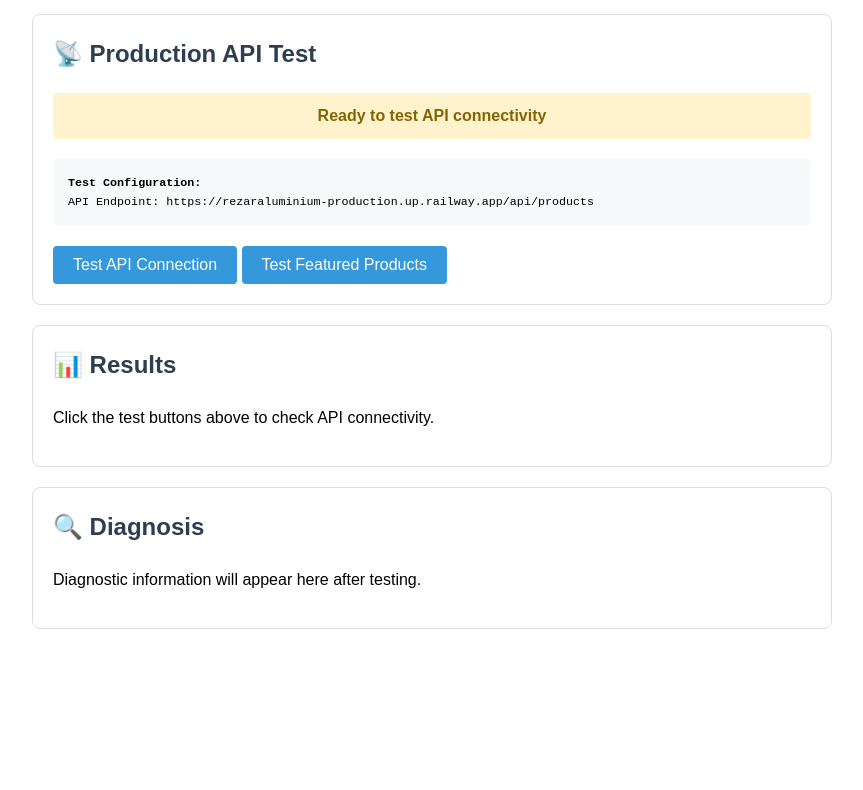
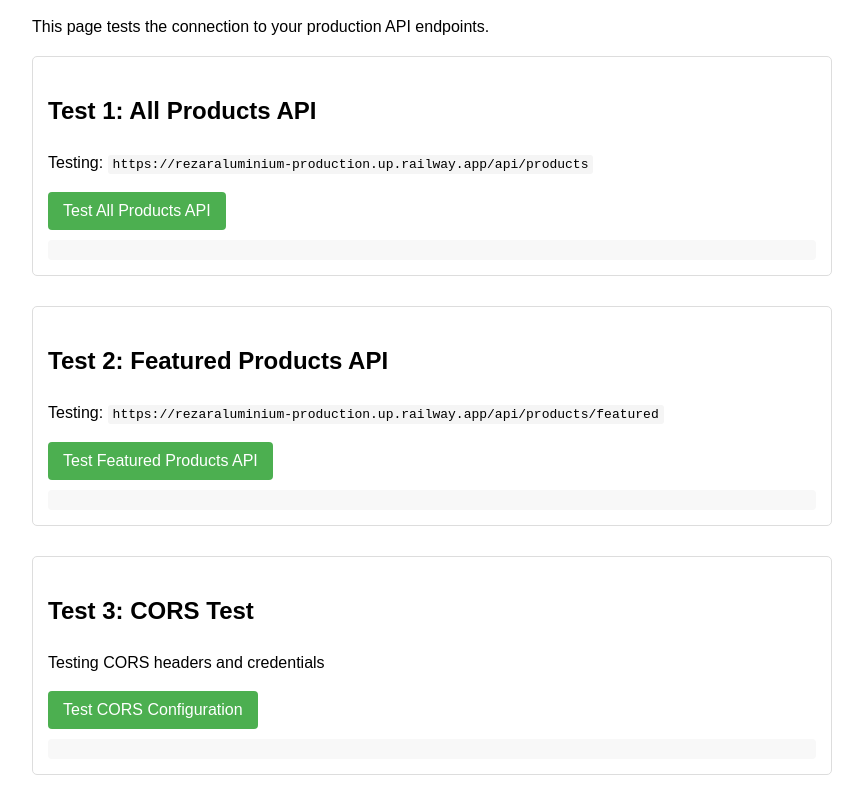
Before and after one commit to dromorongit/RezarAluminium, a plain HTML site: page test_api_connectivity.html in a window 1280 px wide. Shown: the part 100-890 px from the top of the page, without its empty margins (208-1071 px from the left). Before the commit the page ends 800 px from the top, so only its background shows below. Drawn offline with Linux system fonts and the light colour scheme.

Commit message:
added commits

```diff
--- a/test_api_connectivity.html
+++ b/test_api_connectivity.html
@@ -7,137 +7,99 @@
     <style>
         body {
             font-family: Arial, sans-serif;
-            line-height: 1.6;
-            padding: 20px;
             max-width: 800px;
             margin: 0 auto;
-        }
-        h1 {
-            color: #333;
-            text-align: center;
+            padding: 20px;
+            line-height: 1.6;
         }
         .test-section {
+            margin-bottom: 30px;
+            padding: 15px;
             border: 1px solid #ddd;
-            border-radius: 8px;
-            padding: 20px;
-            margin: 20px 0;
+            border-radius: 5px;
         }
-        .test-section h2 {
-            margin-top: 0;
-            color: #2c3e50;
-        }
-        .status {
-            padding: 10px;
-            margin: 10px 0;
-            border-radius: 4px;
-            text-align: center;
-            font-weight: bold;
-        }
-        .success {
-            background-color: #d4edda;
-            color: #155724;
-        }
-        .error {
-            background-color: #f8d7da;
-            color: #721c24;
-        }
-        .loading {
-            background-color: #fff3cd;
-            color: #856404;
-        }
-        .debug-info {
-            background-color: #f8f9fa;
-            padding: 15px;
-            border-radius: 4px;
-            margin: 20px 0;
-            font-family: monospace;
-            font-size: 0.9em;
-            overflow-x: auto;
-        }
-        button {
-            background-color: #3498db;
+        .test-button {
+            background-color: #4CAF50;
             color: white;
+            padding: 10px 15px;
             border: none;
-            padding: 10px 20px;
             border-radius: 4px;
             cursor: pointer;
             font-size: 16px;
         }
-        button:hover {
-            background-color: #2980b9;
+        .test-button:hover {
+            background-color: #45a049;
         }
-        button:disabled {
-            background-color: #95a5a6;
-            cursor: not-allowed;
+        .test-result {
+            margin-top: 10px;
+            padding: 10px;
+            border-radius: 4px;
+            background-color: #f8f8f8;
+        }
+        .success {
+            color: green;
+            background-color: #e8f5e9;
+        }
+        .error {
+            color: red;
+            background-color: #ffebee;
+        }
+        .loading {
+            color: blue;
+            background-color: #e3f2fd;
+        }
+        .api-url {
+            font-family: monospace;
+            background-color: #f5f5f5;
+            padding: 2px 5px;
+            border-radius: 3px;
         }
     </style>
 </head>
 <body>
-    <h1>🔌 API Connectivity Test</h1>
+    <h1>Rezar Aluminium API Connectivity Test</h1>
+    <p>This page tests the connection to your production API endpoints.</p>
 
     <div class="test-section">
-        <h2>📡 Production API Test</h2>
-        <div id="status" class="status loading">Ready to test API connectivity</div>
-
-        <div class="debug-info">
-            <strong>Test Configuration:</strong><br>
-            <div id="debug-log">API Endpoint: https://rezaraluminium-production.up.railway.app/api/products</div>
-        </div>
-
-        <button id="test-api-btn" onclick="testAPI()">Test API Connection</button>
-        <button id="test-featured-btn" onclick="testFeaturedAPI()">Test Featured Products</button>
+        <h2>Test 1: All Products API</h2>
+        <p>Testing: <span class="api-url">https://rezaraluminium-production.up.railway.app/api/products</span></p>
+        <button class="test-button" onclick="testAllProducts()">Test All Products API</button>
+        <div id="allProductsResult" class="test-result"></div>
     </div>
 
     <div class="test-section">
-        <h2>📊 Results</h2>
-        <div id="results-container">
-            <p>Click the test buttons above to check API connectivity.</p>
-        </div>
+        <h2>Test 2: Featured Products API</h2>
+        <p>Testing: <span class="api-url">https://rezaraluminium-production.up.railway.app/api/products/featured</span></p>
+        <button class="test-button" onclick="testFeaturedProducts()">Test Featured Products API</button>
+        <div id="featuredProductsResult" class="test-result"></div>
     </div>
 
     <div class="test-section">
-        <h2>🔍 Diagnosis</h2>
-        <div id="diagnosis-container">
-            <p>Diagnostic information will appear here after testing.</p>
+        <h2>Test 3: CORS Test</h2>
+        <p>Testing CORS headers and credentials</p>
+        <button class="test-button" onclick="testCORS()">Test CORS Configuration</button>
+        <div id="corsResult" class="test-result"></div>
     </div>
+
+    <div class="test-section">
+        <h2>Test Results Summary</h2>
+        <div id="summaryResult" class="test-result"></div>
     </div>
 
     <script>
-        document.addEventListener('DOMContentLoaded', function() {
-            const statusElement = document.getElementById('status');
-            const debugLogElement = document.getElementById('debug-log');
-            const resultsContainer = document.getElementById('results-container');
-            const diagnosisContainer = document.getElementById('diagnosis-container');
+        let testResults = {
+            allProducts: null,
+            featuredProducts: null,
+            cors: null
+        };
 
-            function logDebug(message) {
-                debugLogElement.innerHTML += `<br>${new Date().toISOString()}: ${message}`;
-                console.log(message);
-            }
-
-            function logResult(message, isSuccess = true) {
-                const resultElement = document.createElement('div');
-                resultElement.className = isSuccess ? 'status success' : 'status error';
-                resultElement.textContent = message;
-                resultsContainer.appendChild(resultElement);
-            }
-
-            function logDiagnosis(message) {
-                const diagnosisElement = document.createElement('p');
-                diagnosisElement.innerHTML = `<strong>${new Date().toISOString()}:</strong> ${message}`;
-                diagnosisContainer.appendChild(diagnosisElement);
-            }
-
-            async function testAPI() {
-                statusElement.textContent = 'Testing API connection...';
-                statusElement.className = 'status loading';
-
-                resultsContainer.innerHTML = '<p>Testing basic products endpoint...</p>';
-                diagnosisContainer.innerHTML = '<p>Running diagnostics...</p>';
+        async function testAllProducts() {
+            const resultDiv = document.getElementById('allProductsResult');
+            resultDiv.innerHTML = '<strong>Testing...</strong>';
+            resultDiv.className = 'test-result loading';
 
             try {
-                    logDebug('Starting API connectivity test...');
                 const startTime = Date.now();
-
                 const response = await fetch('https://rezaraluminium-production.up.railway.app/api/products', {
                     method: 'GET',
                     headers: {
@@ -150,110 +112,204 @@
                 const endTime = Date.now();
                 const responseTime = endTime - startTime;
 
-                    logDebug(`API Response Status: ${response.status}`);
-                    logDebug(`API Response Time: ${responseTime}ms`);
-
                 if (!response.ok) {
                     throw new Error(`HTTP error! status: ${response.status}`);
                 }
 
                 const products = await response.json();
-                    logDebug(`Successfully loaded ${products.length} products`);
 
-                    // Display results
-                    logResult(`✅ API Connection Successful!`, true);
-                    logResult(`📊 Products Found: ${products.length}`, true);
-                    logResult(`⏱️ Response Time: ${responseTime}ms`, true);
+                resultDiv.innerHTML = `
+                    <strong>✅ SUCCESS</strong><br>
+                    Status: ${response.status}<br>
+                    Response Time: ${responseTime}ms<br>
+                    Products Found: ${products.length}<br>
+                    ${products.length > 0 ? 'Sample Product: ' + products[0].name : ''}
+                `;
+                resultDiv.className = 'test-result success';
 
-                    if (products.length > 0) {
-                        logResult(`📋 Sample Product: ${products[0].name} (${products[0].id})`, true);
-                    }
+                testResults.allProducts = {
+                    success: true,
+                    status: response.status,
+                    count: products.length,
+                    responseTime: responseTime
+                };
 
-                    // Run diagnostics
-                    if (products.length === 0) {
-                        logDiagnosis('⚠️ WARNING: No products found in database. Check if products have been added via admin interface.');
-                        logDiagnosis('🔍 DIAGNOSIS: API is working but database is empty.');
-                    } else {
-                        logDiagnosis('✅ SUCCESS: API is working and returning products.');
-                        logDiagnosis('🔍 DIAGNOSIS: Frontend should be able to display products.');
-                    }
-
-                    statusElement.textContent = 'API Test Completed Successfully!';
-                    statusElement.className = 'status success';
+                updateSummary();
 
             } catch (error) {
-                    logDebug(`API Test Failed: ${error.message}`);
-                    logDebug(`Error details: ${error.stack}`);
+                resultDiv.innerHTML = `
+                    <strong>❌ ERROR</strong><br>
+                    Error: ${error.message}<br>
+                    ${error.stack ? 'Details: ' + error.stack.substring(0, 200) + '...' : ''}
+                `;
+                resultDiv.className = 'test-result error';
 
-                    logResult(`❌ API Connection Failed: ${error.message}`, false);
+                testResults.allProducts = {
+                    success: false,
+                    error: error.message
+                };
 
-                    // Run error diagnostics
-                    if (error.message.includes('Failed to fetch')) {
-                        logDiagnosis('🔍 DIAGNOSIS: Network error - cannot reach the API server.');
-                        logDiagnosis('💡 SOLUTION: Check if the production API is running and accessible.');
-                        logDiagnosis('🌐 Try accessing: https://rezaraluminium-production.up.railway.app/api/products');
-                    } else if (error.message.includes('HTTP error! status:')) {
-                        const statusCode = error.message.match(/status: (\d+)/)[1];
-                        logDiagnosis(`🔍 DIAGNOSIS: API returned error status ${statusCode}.`);
-                        if (statusCode === '404') {
-                            logDiagnosis('💡 SOLUTION: API endpoint not found - check backend routes.');
-                        } else if (statusCode === '500') {
-                            logDiagnosis('💡 SOLUTION: Server error - check backend logs.');
-                        }
-                    } else {
-                        logDiagnosis('🔍 DIAGNOSIS: Unknown API error occurred.');
-                        logDiagnosis('💡 SOLUTION: Check browser console for more details.');
-                    }
-
-                    statusElement.textContent = `API Test Failed: ${error.message}`;
-                    statusElement.className = 'status error';
+                updateSummary();
             }
         }
 
-            async function testFeaturedAPI() {
-                statusElement.textContent = 'Testing featured products endpoint...';
-                statusElement.className = 'status loading';
+        async function testFeaturedProducts() {
+            const resultDiv = document.getElementById('featuredProductsResult');
+            resultDiv.innerHTML = '<strong>Testing...</strong>';
+            resultDiv.className = 'test-result loading';
 
             try {
-                    logDebug('Testing featured products endpoint...');
-
+                const startTime = Date.now();
                 const response = await fetch('https://rezaraluminium-production.up.railway.app/api/products/featured', {
                     method: 'GET',
                     headers: {
                         'Content-Type': 'application/json',
                         'Accept': 'application/json'
-                        }
+                    },
+                    credentials: 'include'
                 });
 
-                    logDebug(`Featured API Response Status: ${response.status}`);
+                const endTime = Date.now();
+                const responseTime = endTime - startTime;
 
                 if (!response.ok) {
                     throw new Error(`HTTP error! status: ${response.status}`);
                 }
 
                 const featured = await response.json();
-                    logDebug(`Found ${featured.length} featured products`);
 
-                    logResult(`✅ Featured API Working: ${featured.length} featured products`, true);
+                resultDiv.innerHTML = `
+                    <strong>✅ SUCCESS</strong><br>
+                    Status: ${response.status}<br>
+                    Response Time: ${responseTime}ms<br>
+                    Featured Products Found: ${featured.length}<br>
+                    ${featured.length > 0 ? 'Sample: ' + featured[0].name : ''}
+                `;
+                resultDiv.className = 'test-result success';
 
-                    if (featured.length === 0) {
-                        logDiagnosis('ℹ️ INFO: No featured products found - check if any products are marked as featured in admin.');
-                    }
+                testResults.featuredProducts = {
+                    success: true,
+                    status: response.status,
+                    count: featured.length,
+                    responseTime: responseTime
+                };
 
-                    statusElement.textContent = 'Featured API Test Completed!';
-                    statusElement.className = 'status success';
+                updateSummary();
 
             } catch (error) {
-                    logDebug(`Featured API Test Failed: ${error.message}`);
-                    logResult(`❌ Featured API Failed: ${error.message}`, false);
-                    statusElement.textContent = `Featured API Test Failed: ${error.message}`;
-                    statusElement.className = 'status error';
+                resultDiv.innerHTML = `
+                    <strong>❌ ERROR</strong><br>
+                    Error: ${error.message}<br>
+                    ${error.stack ? 'Details: ' + error.stack.substring(0, 200) + '...' : ''}
+                `;
+                resultDiv.className = 'test-result error';
+
+                testResults.featuredProducts = {
+                    success: false,
+                    error: error.message
+                };
+
+                updateSummary();
             }
         }
 
-            // Expose functions for debugging
-            window.testAPI = testAPI;
-            window.testFeaturedAPI = testFeaturedAPI;
+        async function testCORS() {
+            const resultDiv = document.getElementById('corsResult');
+            resultDiv.innerHTML = '<strong>Testing...</strong>';
+            resultDiv.className = 'test-result loading';
+
+            try {
+                const response = await fetch('https://rezaraluminium-production.up.railway.app/api/products', {
+                    method: 'OPTIONS',
+                    headers: {
+                        'Origin': window.location.origin,
+                        'Access-Control-Request-Method': 'GET',
+                        'Access-Control-Request-Headers': 'content-type'
+                    }
+                });
+
+                resultDiv.innerHTML = `
+                    <strong>✅ CORS Test Completed</strong><br>
+                    Status: ${response.status}<br>
+                    CORS appears to be configured correctly
+                `;
+                resultDiv.className = 'test-result success';
+
+                testResults.cors = {
+                    success: true,
+                    status: response.status
+                };
+
+                updateSummary();
+
+            } catch (error) {
+                resultDiv.innerHTML = `
+                    <strong>⚠️ CORS Test Note</strong><br>
+                    CORS preflight test completed with status: ${error.message}<br>
+                    This is normal if the server doesn't explicitly handle OPTIONS requests
+                `;
+                resultDiv.className = 'test-result';
+
+                testResults.cors = {
+                    success: true,
+                    note: 'CORS test completed'
+                };
+
+                updateSummary();
+            }
+        }
+
+        function updateSummary() {
+            const summaryDiv = document.getElementById('summaryResult');
+            const allTests = Object.values(testResults).filter(r => r !== null);
+
+            if (allTests.length === 0) {
+                summaryDiv.innerHTML = 'No tests run yet. Click the test buttons above.';
+                return;
+            }
+
+            const successfulTests = allTests.filter(r => r.success).length;
+            const failedTests = allTests.length - successfulTests;
+
+            let summaryHTML = `<strong>Test Summary (${successfulTests}/${allTests.length} passed)</strong><br><br>`;
+
+            if (testResults.allProducts) {
+                const result = testResults.allProducts;
+                summaryHTML += `📊 All Products API: ${result.success ? '✅ Working' : '❌ Failed'} - ${result.success ? `${result.count} products` : result.error}<br>`;
+            }
+
+            if (testResults.featuredProducts) {
+                const result = testResults.featuredProducts;
+                summaryHTML += `⭐ Featured Products API: ${result.success ? '✅ Working' : '❌ Failed'} - ${result.success ? `${result.count} featured products` : result.error}<br>`;
+            }
+
+            if (testResults.cors) {
+                summaryHTML += `🔒 CORS Configuration: ✅ OK<br>`;
+            }
+
+            summaryHTML += `<br><strong>Recommendations:</strong><br>`;
+
+            if (failedTests > 0) {
+                summaryHTML += `❌ ${failedTests} test(s) failed. Check server logs and API configuration.<br>`;
+            } else {
+                summaryHTML += `✅ All tests passed! The API is working correctly.<br>`;
+            }
+
+            if (testResults.allProducts && testResults.allProducts.count === 0) {
+                summaryHTML += `⚠️ No products found. Add products via the admin system.<br>`;
+            }
+
+            if (testResults.featuredProducts && testResults.featuredProducts.count === 0) {
+                summaryHTML += `⚠️ No featured products found. Mark some products as featured in the admin system.<br>`;
+            }
+
+            summaryDiv.innerHTML = summaryHTML;
+        }
+
+        // Auto-run tests when page loads
+        window.addEventListener('load', function() {
+            console.log('API Connectivity Test loaded');
+            // Don't auto-run tests to avoid overwhelming the server
         });
     </script>
 </body>
```
Also changed, not shown: js/main.js (+15 -3 lines). Lines whose indentation alone changed are shown as unchanged.
